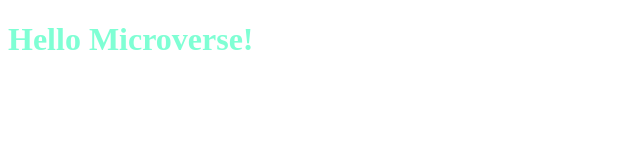
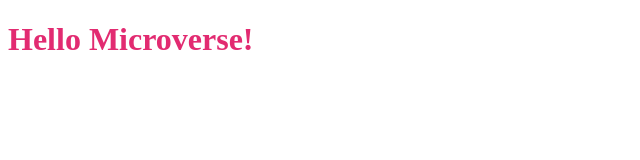
Before and after one commit to Saritalitu23/MSPROJECT, a plain HTML site: page index.html in a window 1280 px wide. Shown: the whole page, without its empty margins (0-640 px from the left). Drawn offline with Linux system fonts and the light colour scheme.

Commit message:
Update style.css

```diff
--- a/style.css
+++ b/style.css
@@ -1,3 +1,3 @@
-h1  {
-   color: aquamarine;
- }
+h1 {
+  color: #e22b71;
+}
```
